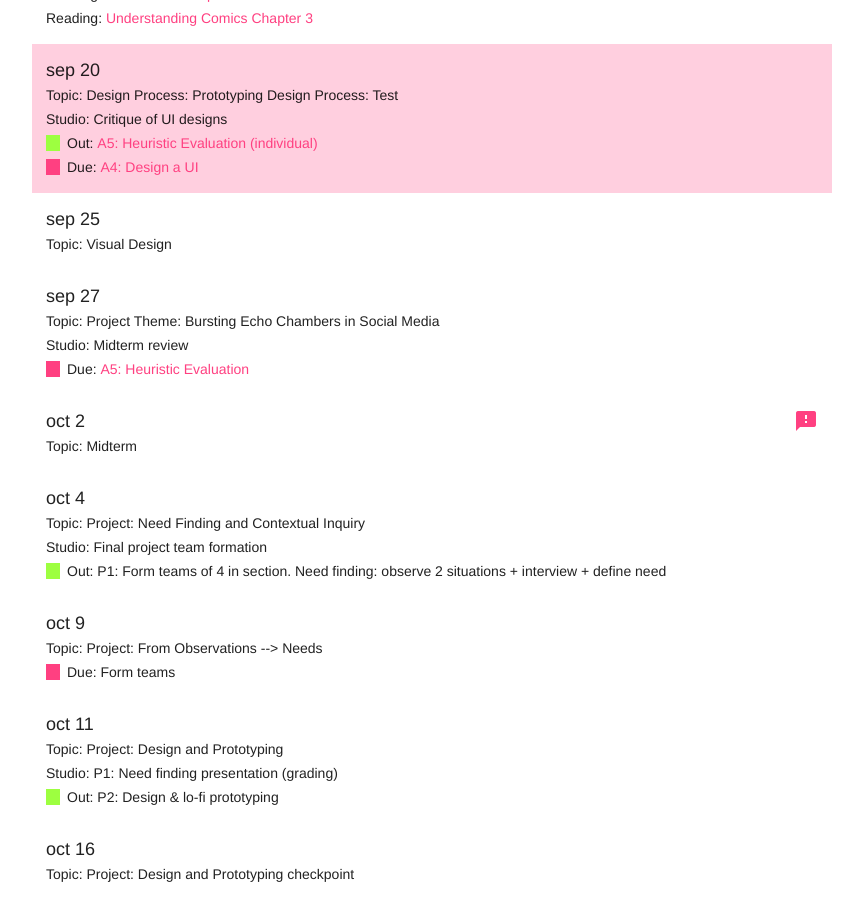
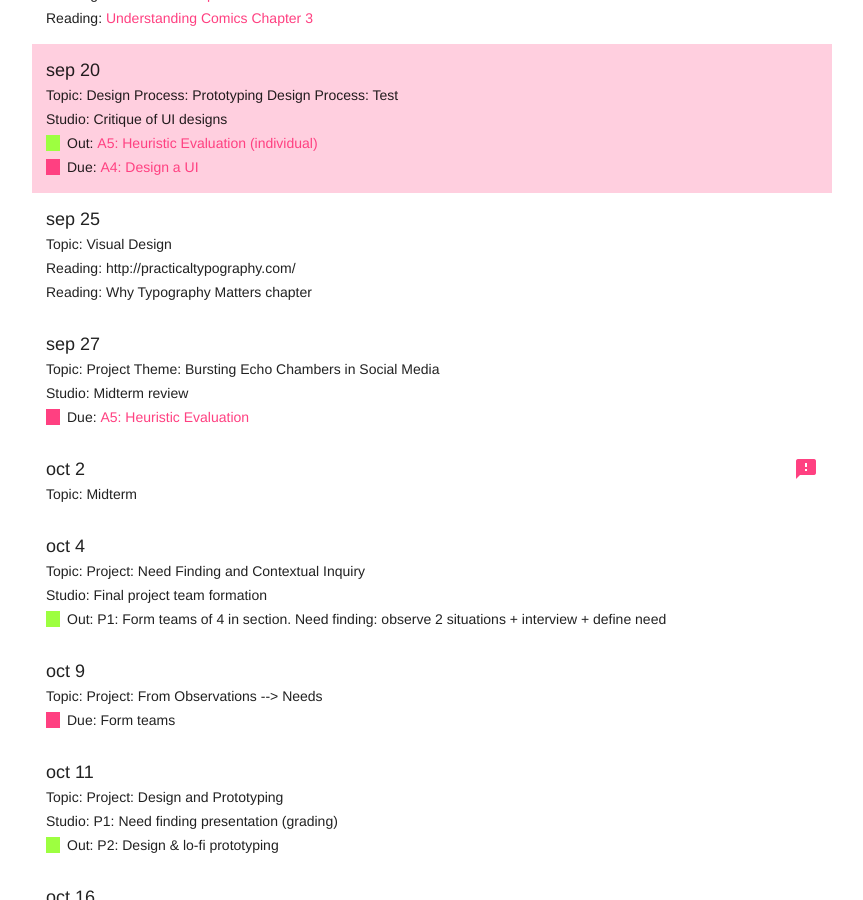
Before and after one commit to cs160-berkeley/website, a Jekyll site: the page built from schedule.md, in a window 1280 px wide and 900 px high, scrolled down 1284 px. Shown: the whole window, without its empty margins (208-1071 px from the left). Built offline with Jekyll 4.4.1, drawn with Linux system fonts in a browser that asks for light colours.

Commit message:
adding reading

```diff
--- a/_data/CS160Schedule.csv
+++ b/_data/CS160Schedule.csv
@@ -92,7 +92,8 @@ Design Language
 Color
 Break
 
-Mid-course check-in",,,, ,,,,,
+Mid-course check-in",,,,"http://practicaltypography.com/
+Why Typography Matters chapter",,,,,
 6W,27-Sep,Project Theme: Bursting Echo Chambers in Social Media,"Introduce Group Project
   Echo Chambers
 Working in teams
--- a/_data/schedule.yaml
+++ b/_data/schedule.yaml
@@ -165,6 +165,9 @@
 - Class: 6M
   Date: 2017 Sep 25
   WebsiteLabel: Visual Design
+  Reading:
+  - http://practicaltypography.com/
+  - Why Typography Matters chapter
 - Class: 6W
   Date: 2017 Sep 27
   WebsiteLabel: 'Project Theme: Bursting Echo Chambers in Social Media'
```
